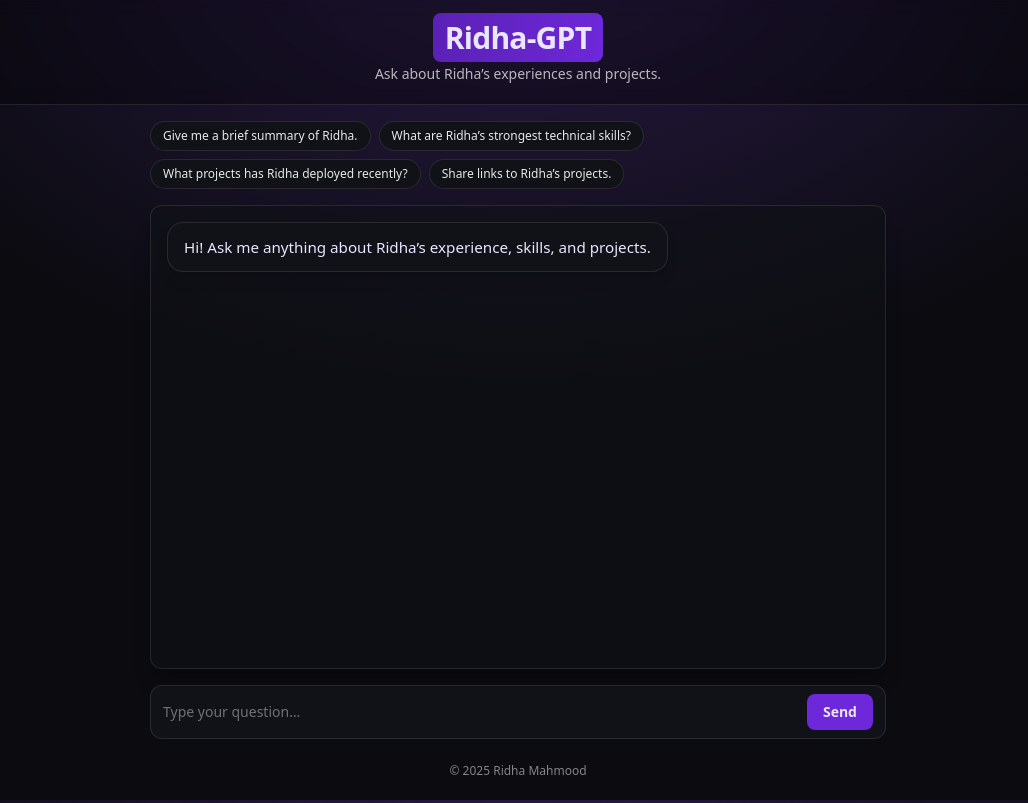
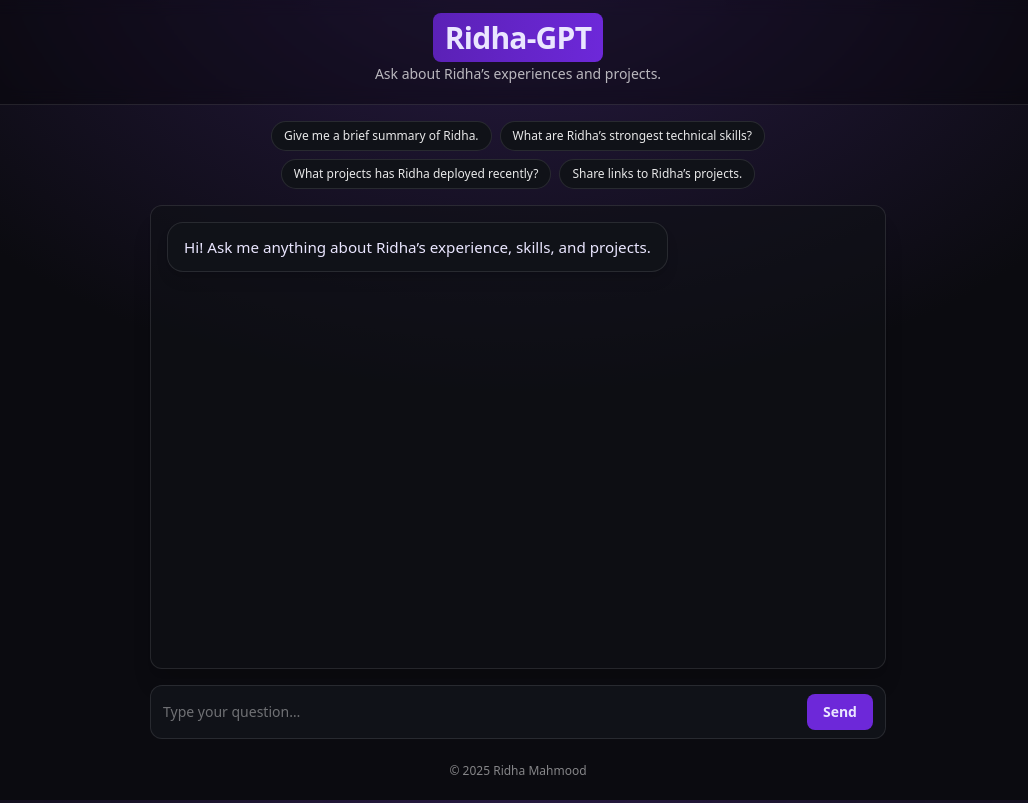
Before and after one commit to rmah6390/ridha-gpt, a React (Vite) app in the folder frontend/: page / in a window 1280 px wide. Shown: the whole page, without its empty margins (122-1150 px from the left). Built offline with nearby package versions, Linux system fonts and the light colour scheme.

Commit message:
Update App.jsx

```diff
--- a/frontend/src/App.jsx
+++ b/frontend/src/App.jsx
@@ -111,8 +111,9 @@
 
       {/* Content */}
       <main className="mx-auto max-w-3xl px-4">
-        {/* Suggestions */}
-        <div className="flex flex-wrap gap-2 py-4">
+        {/* Suggestions (centered) */}
+        <div className="w-full py-4">
+          <div className="flex flex-wrap items-center justify-center gap-2">
             {SUGGESTIONS.map((s) => (
               <button
                 key={s}
@@ -122,6 +123,7 @@
                 {s}
               </button>
             ))}
+          </div>
         </div>
 
         {/* Chat */}
```
Lines whose indentation alone changed are shown as unchanged.
